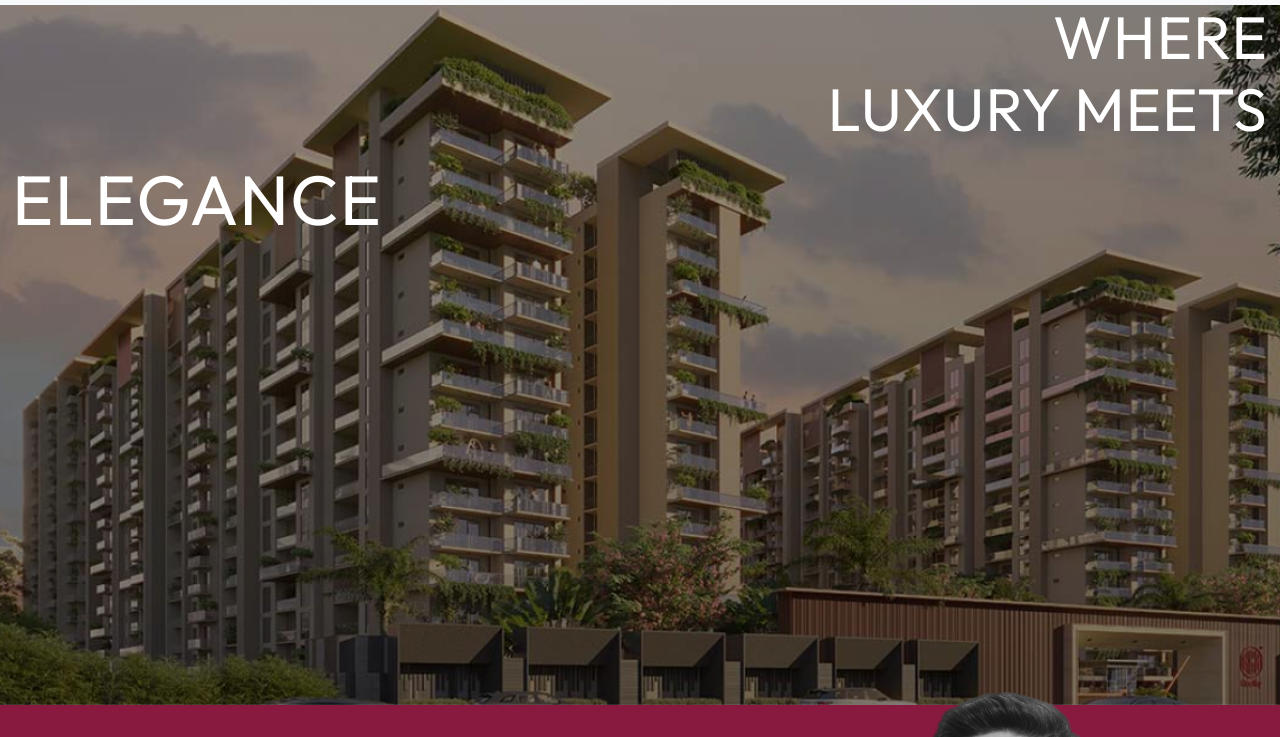
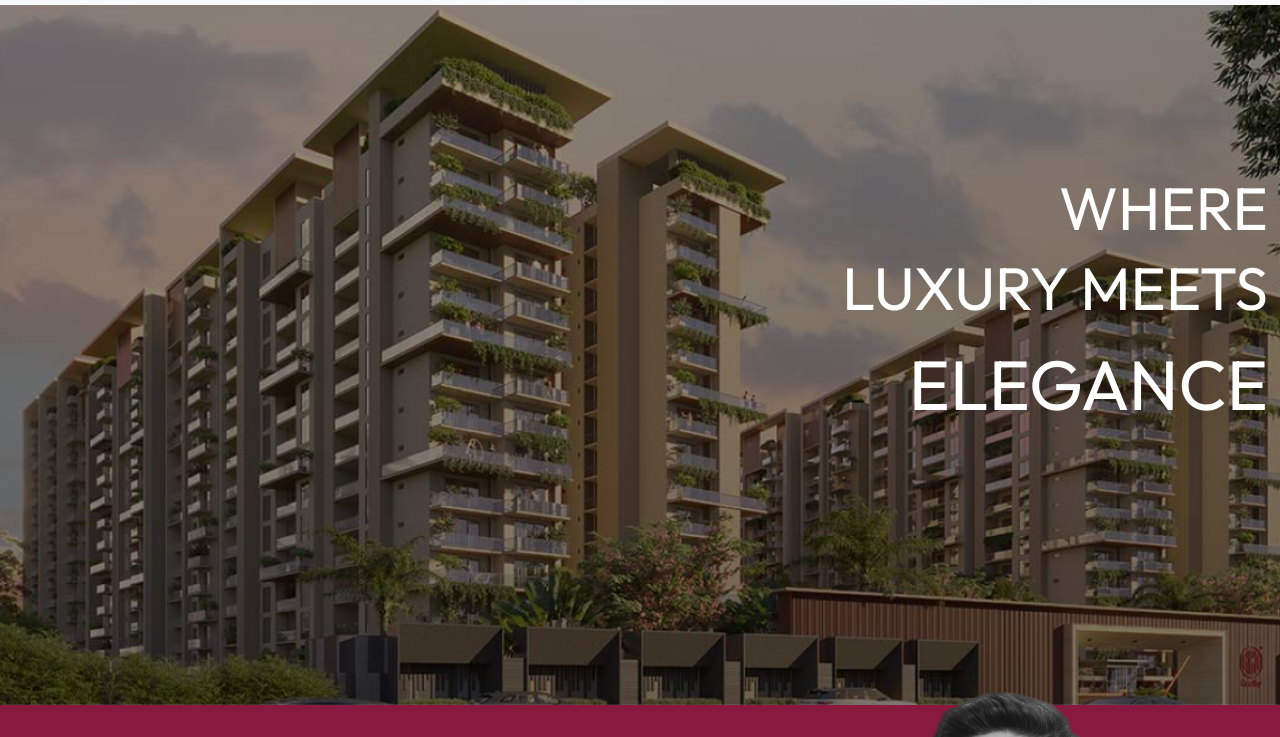
Before and after one commit to Aniket7726/KGK_Landing_Page, a plain HTML site: page index.html in a window 1280 px wide. Shown: the part 63-800 px from the top of the page. Drawn offline with nearby package versions, Linux system fonts and the light colour scheme.

Commit message:
font updated

```diff
--- a/CSS/style.css
+++ b/CSS/style.css
@@ -72,8 +72,6 @@ letter-spacing: 0.4px;
   color: #FFFFFF;
 font-size: 60px;
 font-weight: 100;
-line-height: 64px;
-letter-spacing: 0.02em;
 text-align: right;
 }
 
@@ -81,8 +79,6 @@ text-align: right;
 font-family: outfit;
 font-size: 70px;
 font-weight: 100;
-line-height: 100px;
-letter-spacing: 0.02em;
 text-align: right;
 color: #FFFFFF;
 
--- a/index.html
+++ b/index.html
@@ -93,7 +93,7 @@
         <section class="banner" id="home">
             <div class="container-fluid">
                 <div class="row">
-                    <div class="col-12 d-none d-sm-none d-md-block d-xl-block d-lg-block">
+                    <div class="col-12">
                         <h2>WHERE</h2>
                         <h2>LUXURY MEETS</h2>
                         <span>ELEGANCE</span>
```
